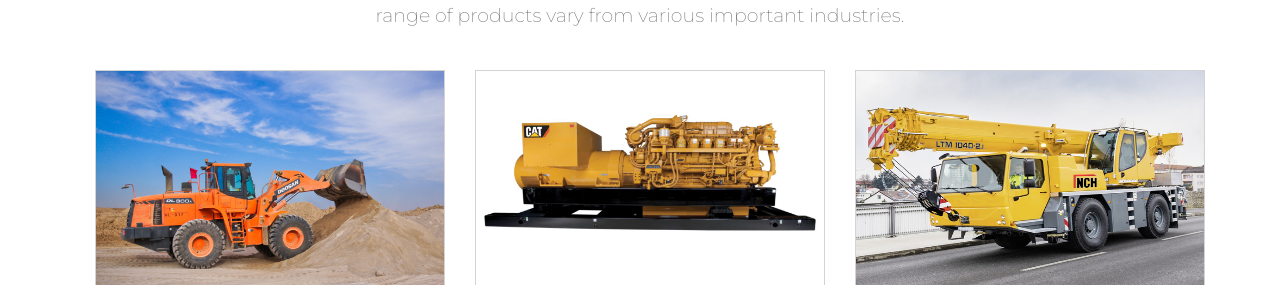
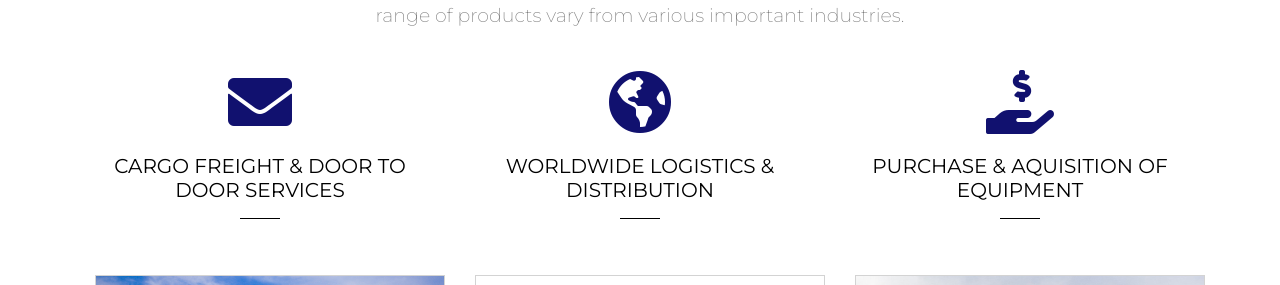
Before and after one commit to arturfil/A-A-Imports-and-Exports, a React (Create React App) app in the folder aa_exports-client/: page /services in a window 1280 px wide. Shown: the part 626-911 px from the top of the page. Built offline with nearby package versions, Linux system fonts and the light colour scheme.

Commit message:
added new elements in ourservices component

```diff
--- a/aa_exports-client/src/components/our-services/OurServices.css
+++ b/aa_exports-client/src/components/our-services/OurServices.css
@@ -14,6 +14,17 @@
   font-size: 19px;
   margin: 0 20%;
   text-align: justify;
+}
+
+.title-paragraphs {
+  margin-top: 40px;
+  text-transform: uppercase;
+  text-align: center;
+}
+
+.os-icon {
+  color: rgb(17, 17, 111);
+  margin-bottom: 20px;
 }
 
 .info-block,
--- a/aa_exports-client/src/components/our-services/OurServices.jsx
+++ b/aa_exports-client/src/components/our-services/OurServices.jsx
@@ -36,44 +36,63 @@
             We specialize in purchase and shipment of equipment. We focus our
             range of products vary from various important industries.
           </p>
+
+          <div className="row title-paragraphs">
+            <div className="col-md-4 col-sm-12">
+              <i className="fas fa-envelope os-icon fa-4x" />
+              <h5>Cargo Freight & Door To Door Services</h5>
+              <hr className="basic" />
+            </div>
+            <div className="col-md-4 col-sm-12">
+              <i className="fas fa-globe-americas fa-4x os-icon" />
+              <h5>Worldwide Logistics & Distribution</h5>
+              <hr className="basic" />
+            </div>
+            <div className="col-md-4 col-sm-12">
+              <i className="fas fa-hand-holding-usd fa-4x os-icon" />
+              <h5>Purchase & Aquisition Of Equipment</h5>
+              <hr className="basic" />
+            </div>
+          </div>
+
           <div className="row text-center">
-            <div className="col-md-4 ">
+            <div className="col-md-4 col-sm-12 col-12">
               <img className="img-size m2" src={machine1} alt="" />
               <h4>Heavy & Light Machines</h4>
             </div>
-            <div className="col-md-4 ">
+            <div className="col-md-4 col-sm-12 col-12">
               <img className="img-size m2" src={machine2} alt="" />
               <h4>Engines for Machinery</h4>
             </div>
-            <div className="col-md-4 ">
+            <div className="col-md-4 col-sm-12 col-12">
               <img className="img-size m2" src={machine3} alt="" />
               <h4>Construction Cranes Machines</h4>
             </div>
           </div>
           <div className="row text-center">
-            <div className="col-md-4 ">
+            <div className="col-md-4 col-sm-12 col-12">
               <img className="img-size m2" src={machine4} alt="" />
               <h4>Hydraulic Hammers</h4>
             </div>
-            <div className="col-md-4 ">
+            <div className="col-md-4 col-sm-12 col-12">
               <img className="img-size m2" src={machine5} alt="" />
               <h4>Forklifts</h4>
             </div>
-            <div className="col-md-4 ">
+            <div className="col-md-4 col-sm-12 col-12">
               <img className="img-size m2" src={machine6} alt="" />
               <h4>Valves, Bombs & Compressors</h4>
             </div>
           </div>
           <div className="row text-center">
-            <div className="col-md-4 ">
+            <div className="col-md-4 col-sm-12 col-12">
               <img className="img-size m2" src={machine7} alt="" />
               <h4>Portable Power Generator</h4>
             </div>
-            <div className="col-md-4 ">
+            <div className="col-md-4 col-sm-12 col-12">
               <img className="img-size m2" src={machine8} alt="" />
               <h4>Boat Accesories & Repair Parts</h4>
             </div>
-            <div className="col-md-4 ">
+            <div className="col-md-4 col-sm-12 col-12">
               <img className="img-size m2" src={machine9} alt="" />
               <h4>Airplane Parts</h4>
             </div>
```
